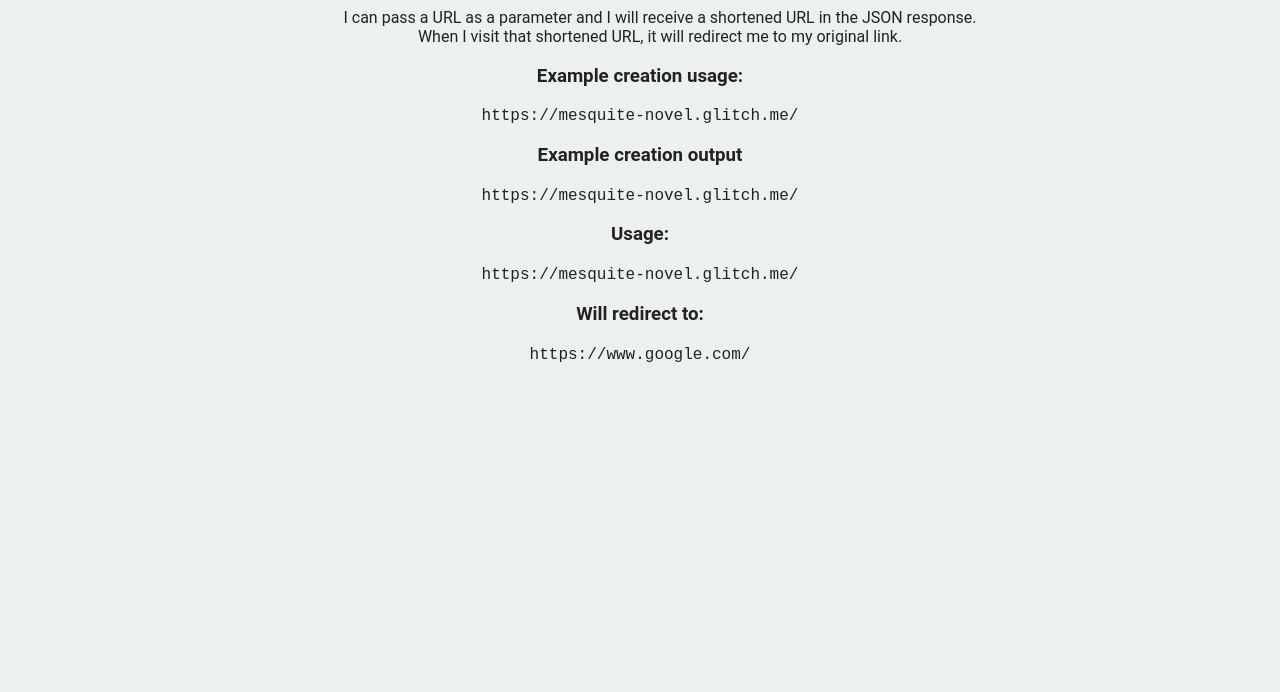
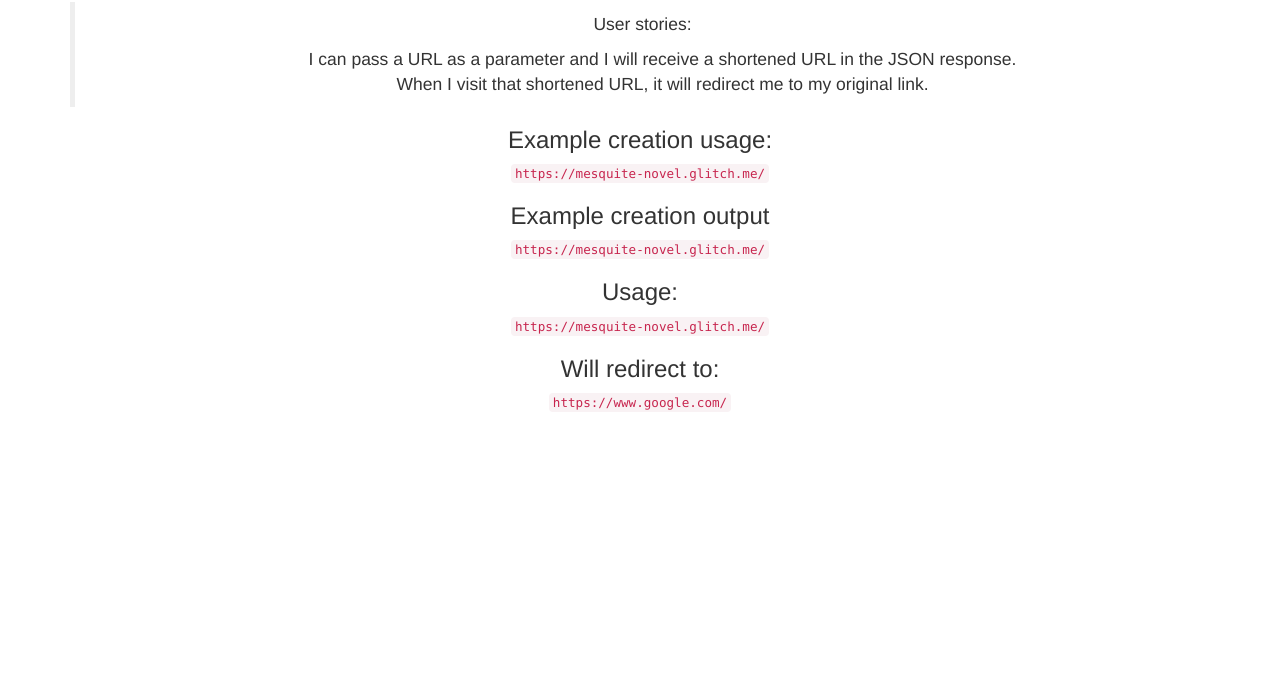
Before and after one commit to Suzanne923/FCC-URL-Shortener-Microservice, a website: page views/index.html in a window 1280 px wide. Shown: the part 108-800 px from the top of the page. Drawn offline with nearby package versions, Linux system fonts and the light colour scheme.

Commit message:
first commit

```diff
--- a/views/index.html
+++ b/views/index.html
@@ -6,9 +6,10 @@
     <meta http-equiv="X-UA-Compatible" content="IE=edge">
     <meta name="viewport" content="width=device-width, initial-scale=1">
     <link rel="stylesheet" href="/style.css">
-    <link rel="stylesheet prefetch" href="https://maxcdn.bootstrapcdn.com/font-awesome/4.4.0/css/font-awesome.min.css">
+    <link rel="stylesheet" href="https://maxcdn.bootstrapcdn.com/bootstrap/3.3.6/css/bootstrap.min.css">
   </head>
   <body>
+    <div class="container">
       <h1 class="header">FreeCodeCamp API Basejump: URL Shortener Microservice</h1>
       <blockquote>
         <p>User stories:</p>
@@ -25,5 +26,6 @@
       <code>https://mesquite-novel.glitch.me/</code>
       <h3>Will redirect to:</h3>
       <code>https://www.google.com/</code>
+    </div>
   </body>
 </html>
```
Lines whose indentation alone changed are shown as unchanged.
